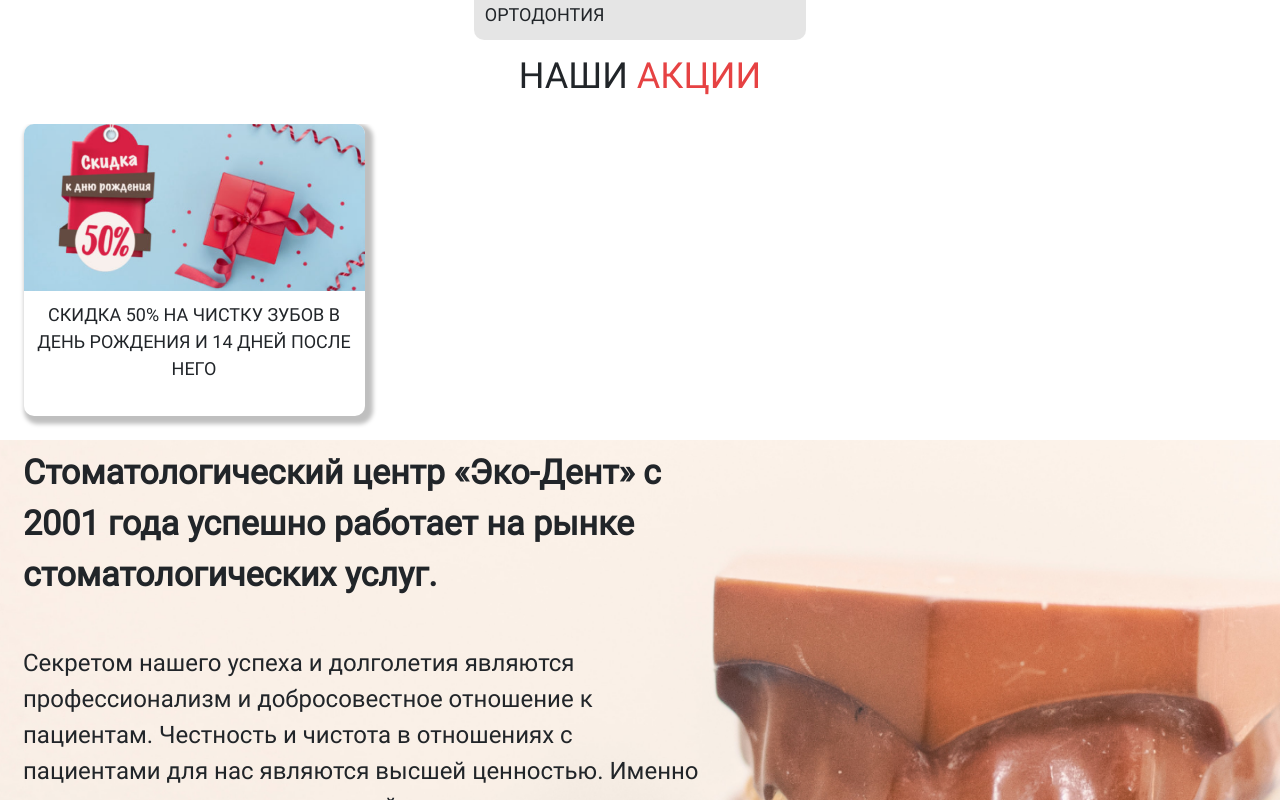
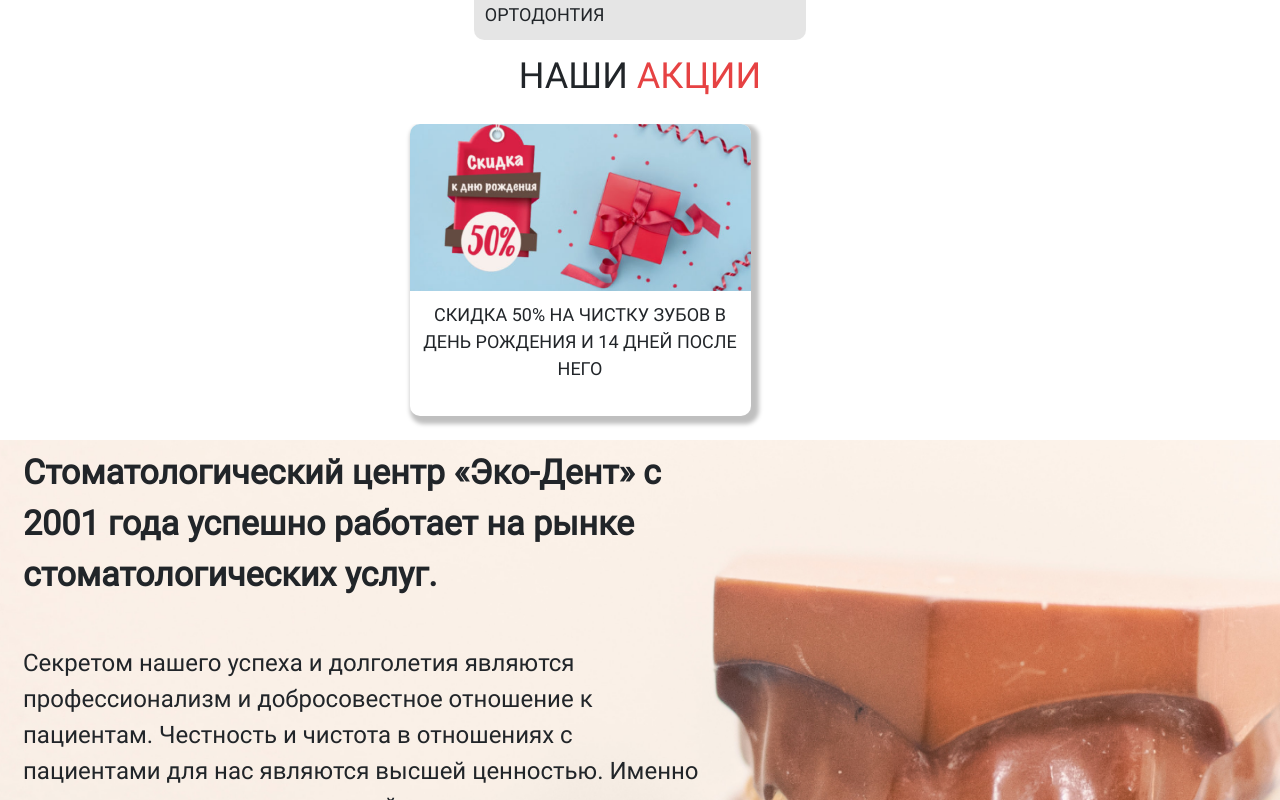
Before and after one commit to DimKaN7/ekodent, a Vue app: page / in a window 1280 px wide. Shown: the part 3020-3820 px from the top of the page. Built offline with nearby package versions, Linux system fonts and the light colour scheme; what vue-yandex-metrika would draw is missing.

Commit message:
fix: косяк с расположением слайдера и тенями

```diff
--- a/src/assets/scss/fade.scss
+++ b/src/assets/scss/fade.scss
@@ -1,14 +1,11 @@
 .fade-enter-active,
 .fade-leave-active {
   transition: all 0.9s ease;
-  overflow: hidden;
-  visibility: visible;
-  position: absolute;
   opacity: 1;
 }
 
 .fade-enter,
 .fade-leave-to {
-  visibility: hidden;
+  position: absolute;
   opacity: 0;
 }
--- a/src/components/ArrowSlider/ArrowSlider.vue
+++ b/src/components/ArrowSlider/ArrowSlider.vue
@@ -17,11 +17,17 @@
         <slot></slot>
       </div>
       <div class="fade-wrapper" v-else>
-        <transition-group class="transition" name="fade" tag="div">
-          <div class="fade-slider" v-for="i in [scrollIndex]" :key="i">
+        <transition mode="out-in" name="fade">
+          <div class="fade-slider" v-if="scrollIndex == 0">
             <slot></slot>
           </div>
-        </transition-group>
+          <div class="fade-slider" v-else-if="scrollIndex == 1">
+            <slot></slot>
+          </div>
+          <div class="fade-slider" v-else>
+            <slot></slot>
+          </div>
+        </transition>
       </div>
     </div>
     <Arrow
@@ -148,12 +154,8 @@ export default {
     position: relative;
 
     .fade-wrapper {
-      // padding: 0 20px;
-      // overflow: visible;
-      // .transition {
-      //   width: 100%;
-      //   overflow: visible;
-      // }
+      display: flex;
+      justify-content: center;
     }
 
     .slider {
```
